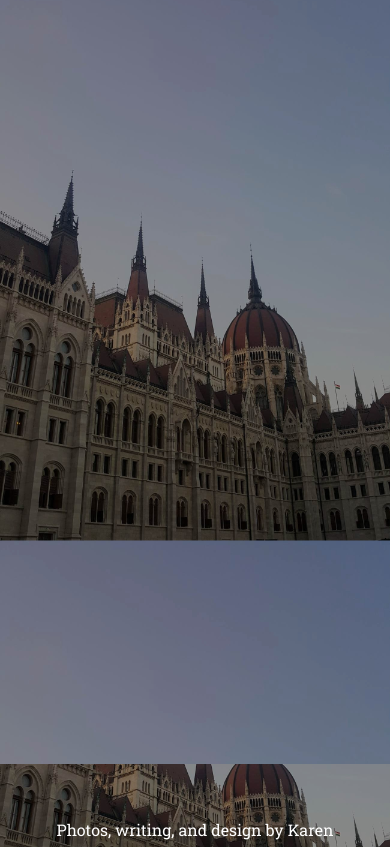
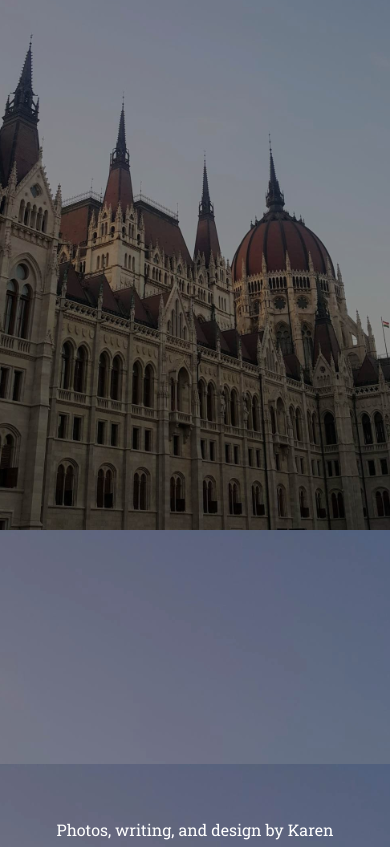
Before and after one commit to karenmq/astoria, a plain HTML site: page index.html in a window 390 px wide. Shown: the part 314-1161 px from the top of the page. Drawn offline with nearby package versions, Linux system fonts and the light colour scheme.

Commit message:
no background attachment, size or width. just 100vh

```diff
--- a/styles.css
+++ b/styles.css
@@ -159,9 +159,9 @@ h3 {
     .background {
         /* background-attachment: fixed; */
         background-position: center;
-        background-size: contain;
-        height: 100vh;
-        width: 100%;
+        /* background-size: contain; */
+        min-height: 100vh;
+        /* width: 100%; */
         color: #ffffff;
         display: flex;
         flex-direction: column;
```
